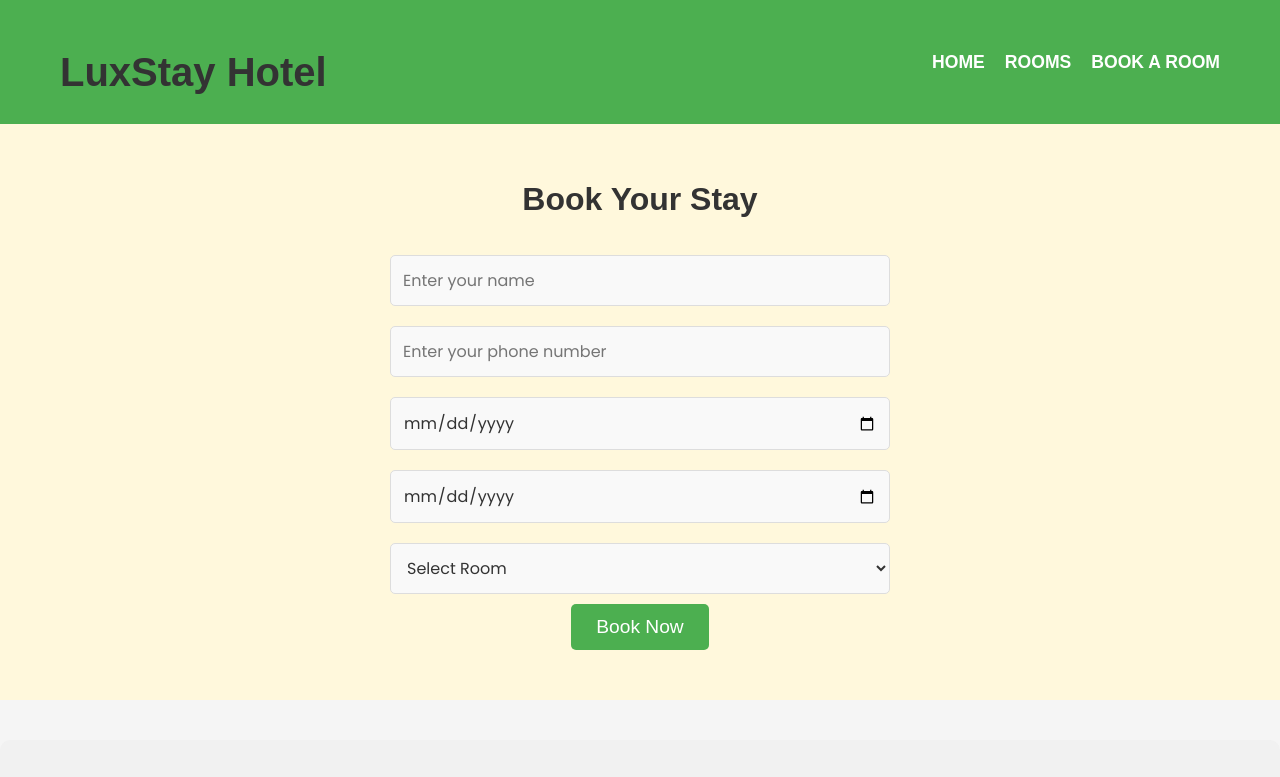
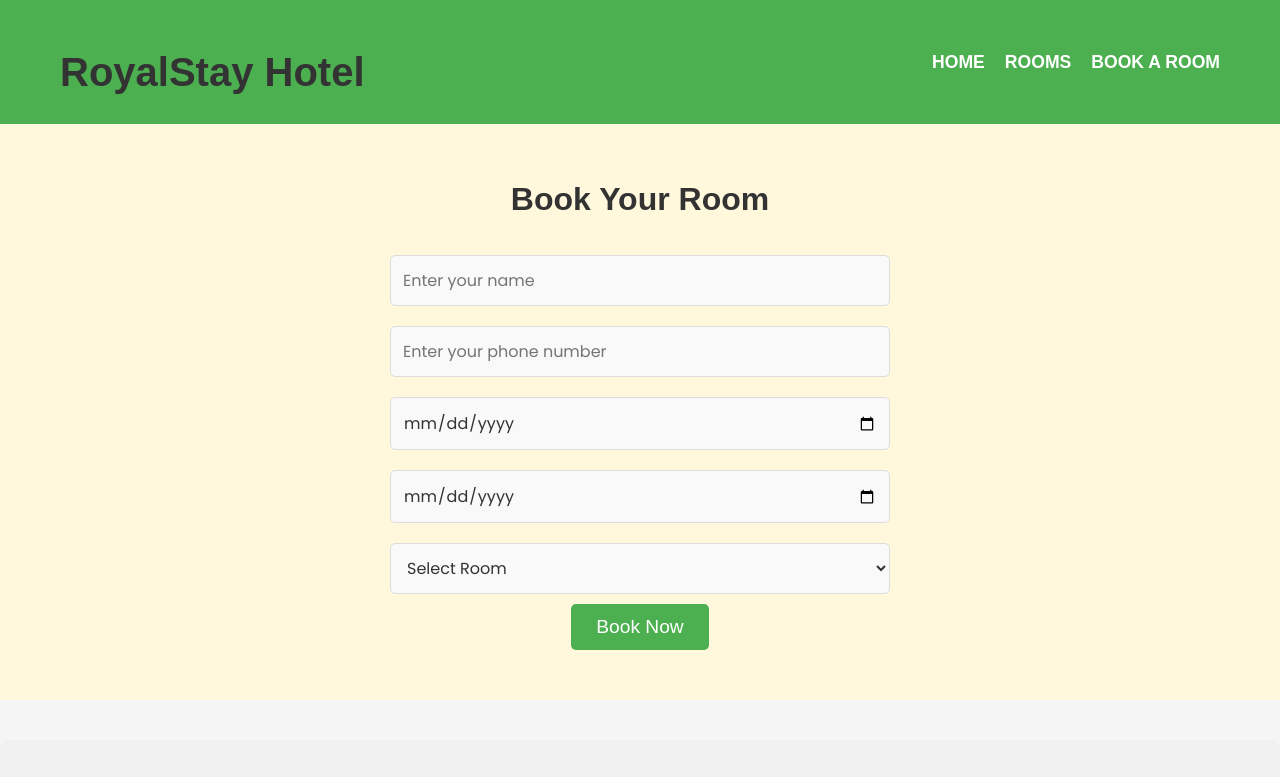
Before and after one commit to MANOJHRMANOJHR/HotelBookingSystem2.0, a plain HTML site: page realfrontend/index.html at #!/book in a window 1280 px wide. Shown: the top 777 px of the page. Drawn offline with nearby package versions, Linux system fonts and the light colour scheme; some packages are replaced by stand-ins of ours; no server answers.

Commit message:
updatename

```diff
--- a/realfrontend/book.html
+++ b/realfrontend/book.html
@@ -1,5 +1,5 @@
 <section id="book" class="booking-section">
-  <h2>Book Your Stay</h2>
+  <h2>Book Your Room</h2>
   <form class="booking-form" ng-submit="bookRoom()">
     <input type="text" ng-model="booking.userName" placeholder="Enter your name" required pattern="[A-Za-z\s]+" />
     <input type="tel" ng-model="booking.phoneNumber" placeholder="Enter your phone number" required pattern="^\d{10}$" />
--- a/realfrontend/index.html
+++ b/realfrontend/index.html
@@ -13,7 +13,7 @@
 
   <header>
     <div class="container">
-      <h1>LuxStay Hotel</h1>
+      <h1>RoyalStay Hotel</h1>
       <nav>
         <ul>
           <li><a ng-href="#!/hero">Home</a></li>
```
Also changed, not shown: realfrontend/hero.html (+1 -1 lines).
